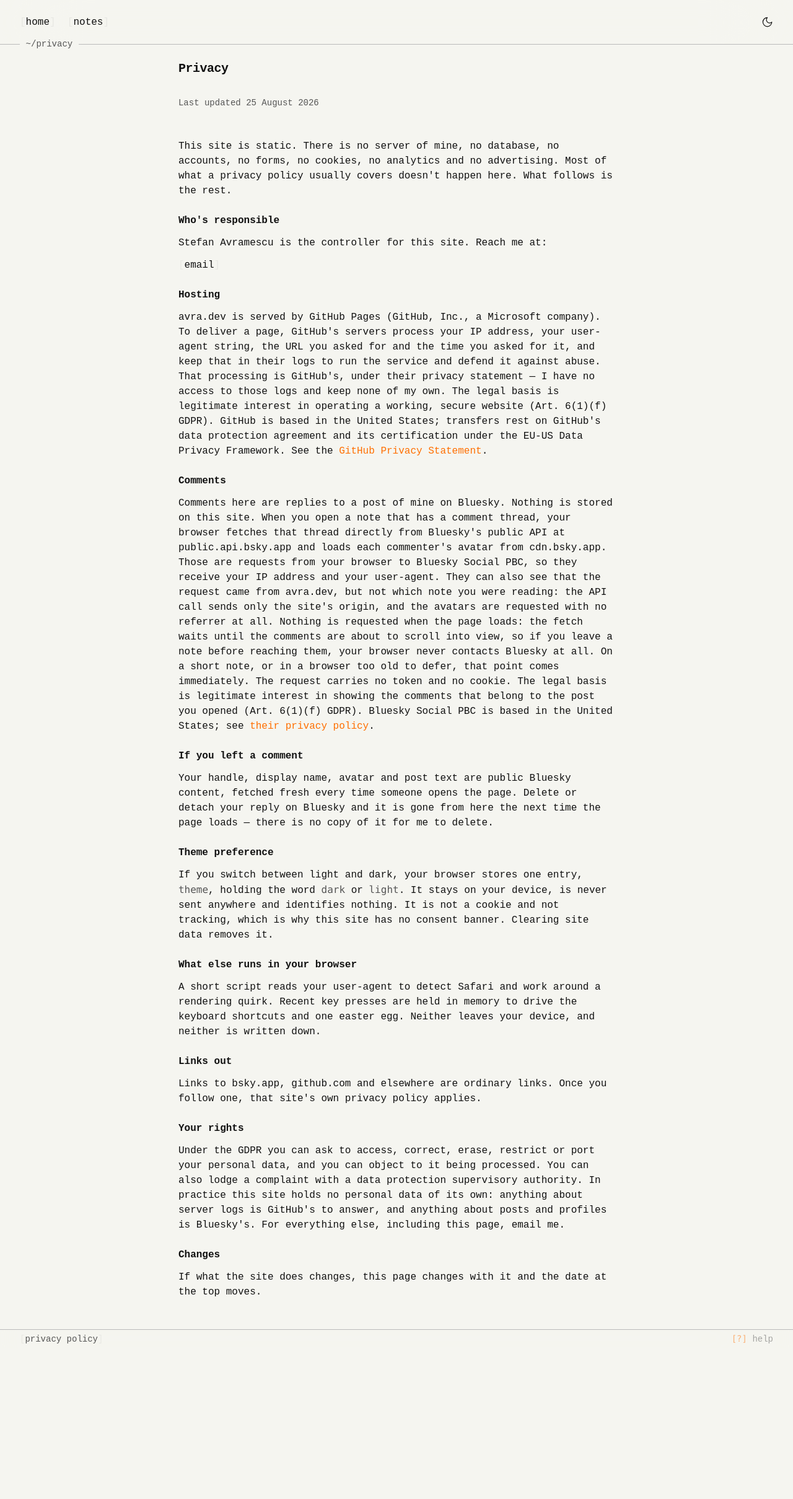
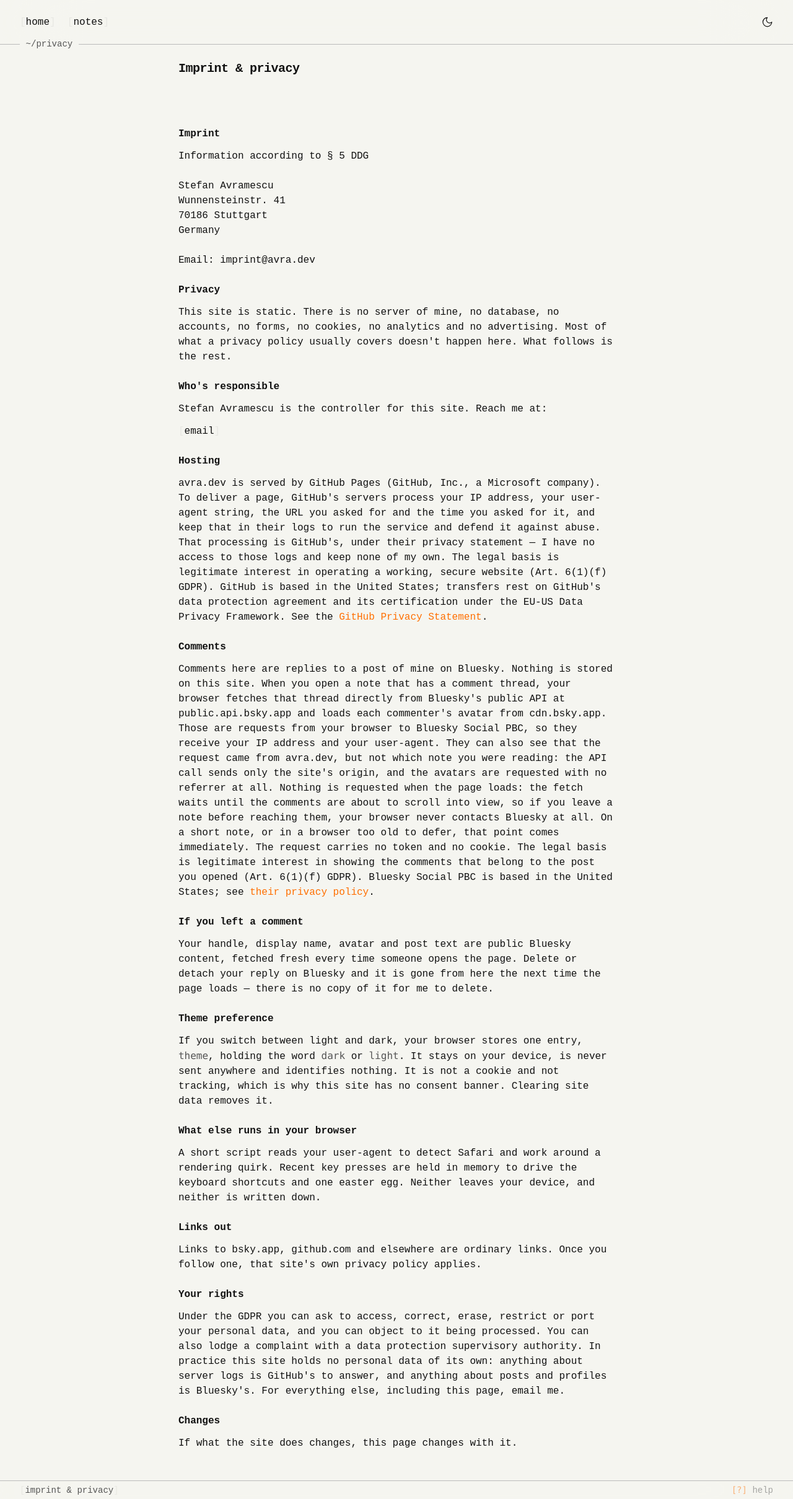
Before and after one commit to StefanAvra/avra-dev, a SvelteKit app: page /privacy in a window 1280 px wide. Shown: the whole page at 62% size. Before the commit the page ends 2175 px from the top, so only its background shows below. Built offline with nearby package versions, Linux system fonts and the light colour scheme.

Commit message:
chore: imprint

```diff
--- a/src/lib/components/Footer.svelte
+++ b/src/lib/components/Footer.svelte
@@ -7,7 +7,7 @@
 	class="flex items-center justify-between gap-[3ch] border-t-[0.5px] border-border bg-bg/50 px-[2ch] py-1 text-sm text-muted opacity-100 backdrop-blur-3xl transition-all data-keyboard-active:opacity-100 sm:px-8"
 	data-keyboard-active={$keyboardActive || undefined}
 >
-	<a class="bracketed no-underline" href={resolve('/privacy')}>privacy policy</a>
+	<a class="bracketed no-underline" href={resolve('/privacy')}>imprint &amp; privacy</a>
 	<button
 		class="cursor-pointer opacity-50 transition-opacity hover:opacity-100"
 		onclick={() => toggleHelp()}
--- a/src/routes/privacy/+page.svelte
+++ b/src/routes/privacy/+page.svelte
@@ -3,13 +3,30 @@
 </script>
 
 <svelte:head>
-	<title>Privacy — Stefan Avramescu</title>
+	<title>Imprint &amp; privacy — Stefan Avramescu</title>
 </svelte:head>
 
-<h1 class="m-0 mb-[1lh] font-extrabold">Privacy</h1>
-<p class="m-0 text-sm text-muted">Last updated 25 August 2026</p>
+<h1 class="m-0 mb-[1lh] font-extrabold">Imprint &amp; privacy</h1>
 <hr class="my-[1lh] border-t border-none border-border" />
 
+<h2 class="m-0 mb-[0.5lh] text-base font-bold">Imprint</h2>
+<p class="m-0 mb-[1lh]">
+	Information according to § 5 DDG
+	<br />
+	<br />
+	Stefan Avramescu
+	<br />
+	Wunnensteinstr. 41
+	<br />
+	70186 Stuttgart
+	<br />
+	Germany
+	<br />
+	<br />
+	Email: imprint<span class="hidden">.nospam</span>@<span class="hidden">example.</span>avra.dev
+</p>
+
+<h2 class="m-0 mb-[0.5lh] text-base font-bold">Privacy</h2>
 <p class="m-0 mb-[1lh]">
 	This site is static. There is no server of mine, no database, no accounts, no forms, no cookies,
 	no analytics and no advertising. Most of what a privacy policy usually covers doesn't happen here.
@@ -99,6 +116,4 @@
 </p>
 
 <h2 class="m-0 mb-[0.5lh] text-base font-bold">Changes</h2>
-<p class="m-0">
-	If what the site does changes, this page changes with it and the date at the top moves.
-</p>
+<p class="m-0">If what the site does changes, this page changes with it.</p>
```
Also changed, not shown: 1 other file (tests, documents, lock files or other folders).
